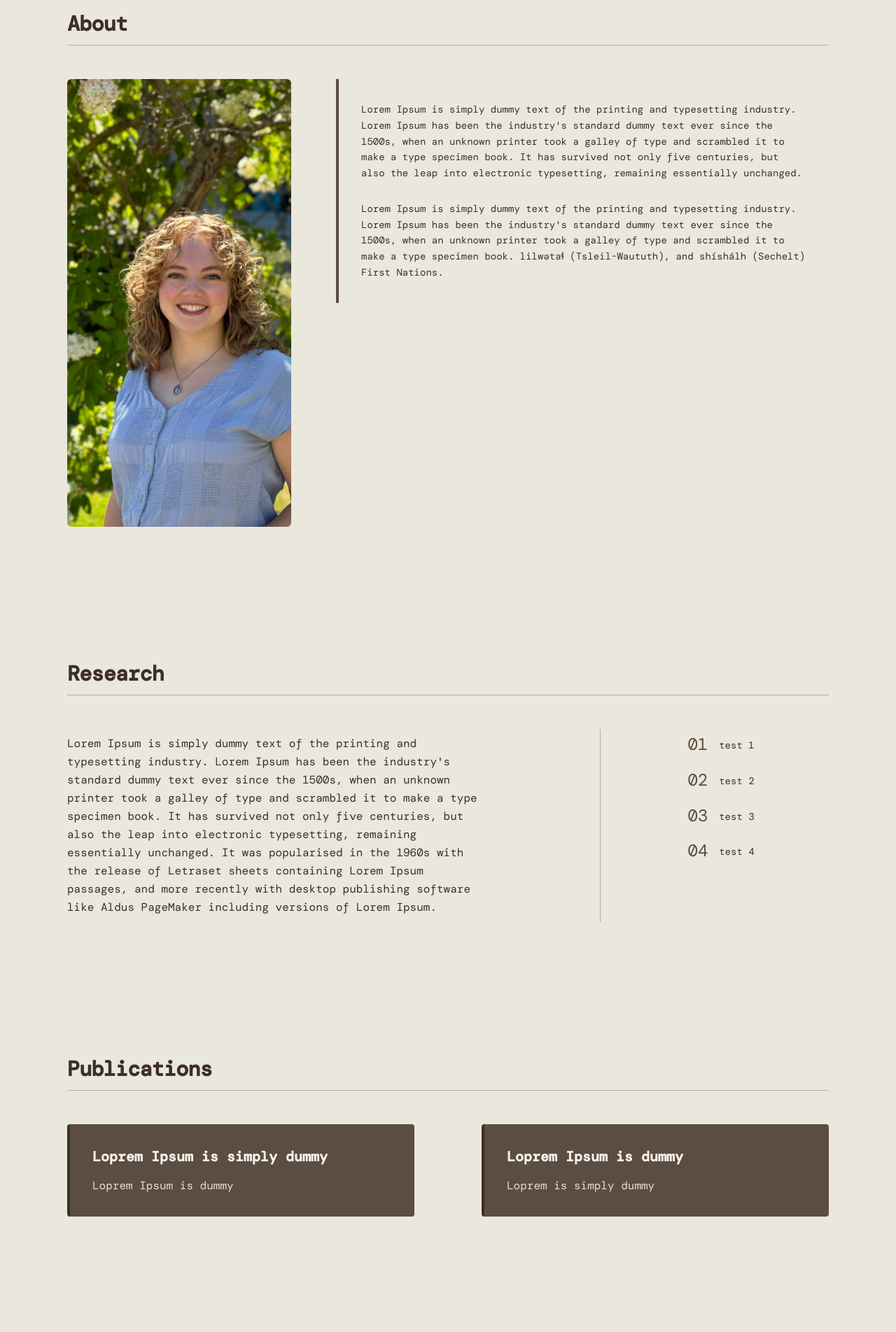
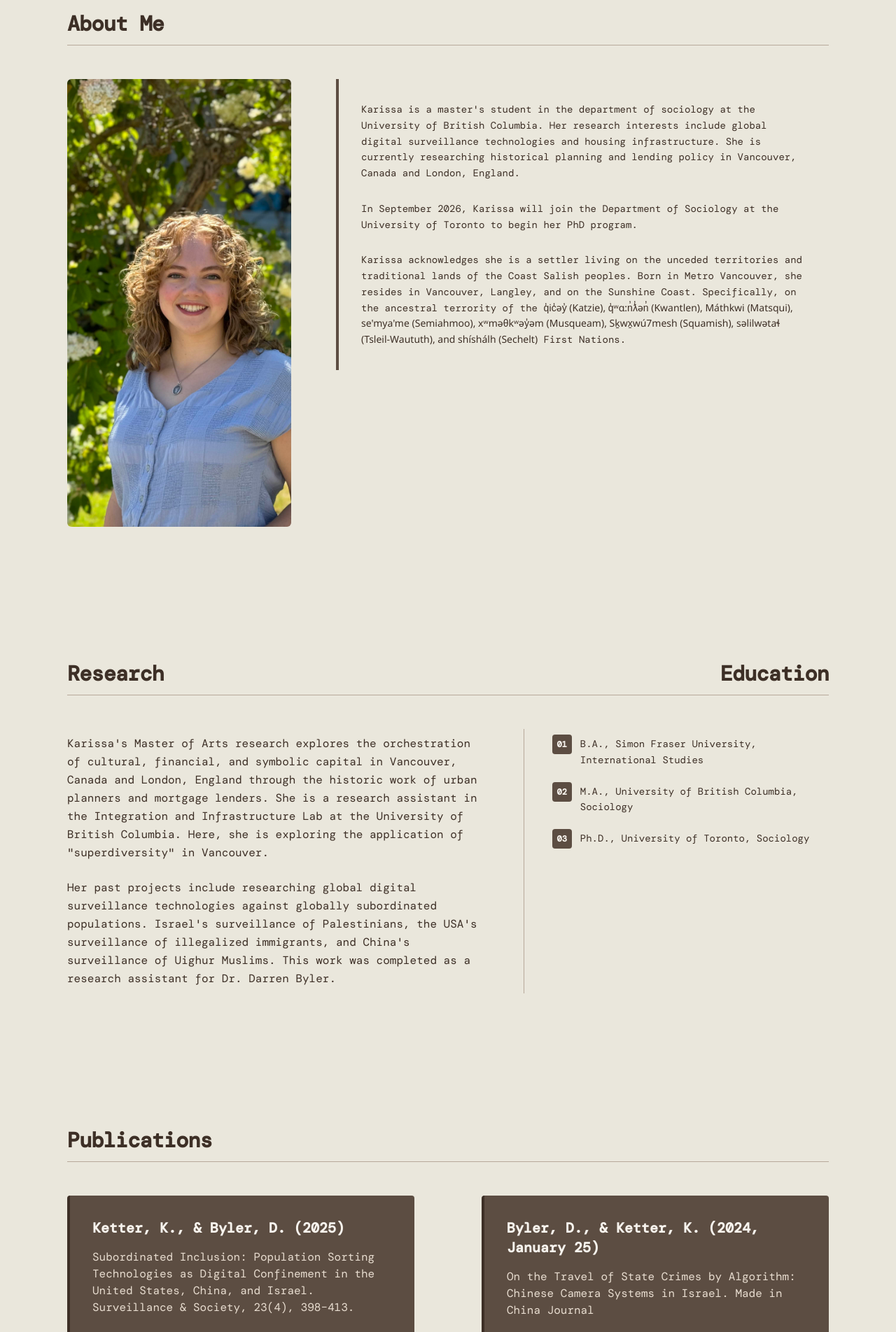
Before and after one commit to karissaketter/ProfessionalAcademic, a Next.js app in the folder academic-site/: page / in a window 1280 px wide. Shown: the part 880-2784 px from the top of the page at 70% size. Built offline with nearby package versions, Linux system fonts and the light colour scheme.

Commit message:
only thing left is to alt font

```diff
--- a/academic-site/app/components/About.tsx
+++ b/academic-site/app/components/About.tsx
@@ -2,6 +2,8 @@
 
 import Image from "next/image";
 import { Colours } from "../Colours";
+
+const altStyle = { fontFamily: "var(--font-noto-sans), sans-serif" };
 
 const About = () => {
   return (
@@ -14,12 +16,11 @@ const About = () => {
 
         <div className="flex flex-col gap-3">
           <h2 className="text-3xl font-semibold tracking-tight" style={{ color: Colours.colour2 }}>
-            About
+            About Me
           </h2>
           <div className="w-full h-px" style={{ backgroundColor: Colours.colour1 }} />
         </div>
 
-        {/* Mobile: image floated right so it doesn't overlap the left border */}
         <div className="block md:hidden">
           <div className="float-right ml-4 mb-4 w-[160px] h-[200px] rounded-md overflow-hidden relative flex-shrink-0">
             <Image
@@ -38,16 +39,25 @@ const About = () => {
             }}
           >
             <p className="mb-4">
-              Lorem Ipsum is simply dummy text of the printing and typesetting industry. Lorem Ipsum has been the industry's standard dummy text ever since the 1500s, when an unknown printer took a galley of type and scrambled it to make a type specimen book.
+              Karissa is a master's student in the department of sociology at the University of British Columbia. Her research interests include global digital surveillance
+              technologies and housing infrastructure. She is currently researching historical planning and lending policy in Vancouver, Canada and London, England.
             </p>
             <p>
-              It has survived not only five centuries, but also the leap into electronic typesetting, remaining essentially unchanged. lilwətaɬ (Tsleil-Waututh), and shíshálh (Sechelt) First Nations.
+              In September 2026, Karissa will join the Department of Sociology at the University of Toronto to begin her PhD program.
+            </p>
+            <br />
+            <p>
+              Karissa acknowledges she is a settler living on the unceded territories and traditional lands of the Coast Salish peoples.
+              Born in Metro Vancouver, she resides in Vancouver, Langley, and on the Sunshine Coast. Specifically, on the ancestral terrority of the{" "}
+              <span style={altStyle}>
+                q̓ic̓əy̓ (Katzie), q̓ʷɑ:n̓ƛ̓ən̓ (Kwantlen), Máthkwi (Matsqui), se'mya'me (Semiahmoo), xʷməθkʷəy̓əm (Musqueam), Sḵwx̱wú7mesh (Squamish), səlilwətaɬ (Tsleil-Waututh), and shíshálh (Sechelt)
+              </span>{" "}
+              First Nations.
             </p>
           </div>
           <div className="clear-both" />
         </div>
 
-        {/* md+: 1/3 image, 2/3 text */}
         <div className="hidden md:grid md:grid-cols-3 gap-16 items-start">
           <div className="relative w-full h-[520px] lg:h-[640px] rounded-md overflow-hidden">
             <Image
@@ -64,10 +74,19 @@ const About = () => {
             style={{ borderLeft: `4px solid ${Colours.colour4}` }}
           >
             <p className="text-sm leading-relaxed" style={{ color: Colours.colour2 }}>
-              Lorem Ipsum is simply dummy text of the printing and typesetting industry. Lorem Ipsum has been the industry's standard dummy text ever since the 1500s, when an unknown printer took a galley of type and scrambled it to make a type specimen book. It has survived not only five centuries, but also the leap into electronic typesetting, remaining essentially unchanged.
+              Karissa is a master's student in the department of sociology at the University of British Columbia. Her research interests include global digital surveillance
+              technologies and housing infrastructure. She is currently researching historical planning and lending policy in Vancouver, Canada and London, England.
             </p>
             <p className="text-sm leading-relaxed" style={{ color: Colours.colour2 }}>
-              Lorem Ipsum is simply dummy text of the printing and typesetting industry. Lorem Ipsum has been the industry's standard dummy text ever since the 1500s, when an unknown printer took a galley of type and scrambled it to make a type specimen book. lilwətaɬ (Tsleil-Waututh), and shíshálh (Sechelt) First Nations.
+              In September 2026, Karissa will join the Department of Sociology at the University of Toronto to begin her PhD program.
+            </p>
+            <p className="text-sm leading-relaxed" style={{ color: Colours.colour2 }}>
+              Karissa acknowledges she is a settler living on the unceded territories and traditional lands of the Coast Salish peoples. Born in Metro Vancouver,
+              she resides in Vancouver, Langley, and on the Sunshine Coast. Specifically, on the ancestral terrority of the{" "}
+              <span style={altStyle}>
+                q̓ic̓əy̓ (Katzie), q̓ʷɑ:n̓ƛ̓ən̓ (Kwantlen), Máthkwi (Matsqui), se'mya'me (Semiahmoo), xʷməθkʷəy̓əm (Musqueam), Sḵwx̱wú7mesh (Squamish), səlilwətaɬ (Tsleil-Waututh), and shíshálh (Sechelt)
+              </span>{" "}
+              First Nations.
             </p>
           </div>
         </div>
--- a/academic-site/app/components/Awards.tsx
+++ b/academic-site/app/components/Awards.tsx
@@ -1,48 +1,124 @@
 "use client";
 
 import Image from "next/image";
+import { useEffect, useRef } from "react";
 import { Colours } from "../Colours";
 
+const awards = [
+  { title: "Sociology Admission Merit Award", provider: "University of Toronto, 2026" },
+  { title: "Doctoral Recruitment Award", provider: "University of Toronto, 2026" },
+  { title: "Kurt and Anne Paulus Memorial Scholarship", provider: "University of British Columbia, 2025" },
+  { title: "Sociology Graduate Scholarship", provider: "University of British Columbia, 2025" },
+  { title: "Patricia Marchak International Research Scholarship in Sociology", provider: "University of British Columbia, 2025" },
+  { title: "Canada Graduate Research Scholarship – Master's", provider: "SSHRC, 2025" },
+  { title: "The British Columbia Graduate Scholarship", provider: "University of British Columbia, 2024" },
+  { title: "Undergraduate Scholars Entrance Scholarship with Distinction", provider: "Simon Fraser University, 2020–2024" },
+];
+
 const Awards = () => {
+  const sectionRef = useRef<HTMLDivElement>(null);
+  const creditsRef = useRef<HTMLDivElement>(null);
+
+  useEffect(() => {
+    const section = sectionRef.current;
+    const credits = creditsRef.current;
+    if (!section || !credits) return;
+
+    const onScroll = () => {
+      const sectionRect = section.getBoundingClientRect();
+      const viewportH = window.innerHeight;
+      const stickyH = viewportH * 0.85; // matches h-[85vh] below
+
+      // How far the user has scrolled into the sticky zone
+      // 0 = section just entered viewport, 1 = section fully scrolled past
+      const scrollableDistance = section.offsetHeight - stickyH;
+      const scrolledIn = Math.max(0, -sectionRect.top);
+      const progress = Math.min(scrolledIn / scrollableDistance, 1);
+      const contentH = credits.scrollHeight;
+      const totalTravel = stickyH + contentH;
+      const translateY = stickyH - progress * totalTravel;
+
+      credits.style.transform = `translateY(${translateY}px)`;
+    };
+
+    window.addEventListener("scroll", onScroll, { passive: true });
+    onScroll();
+    return () => window.removeEventListener("scroll", onScroll);
+  }, []);
+
   return (
     <section
       id="awards"
-      className="relative w-full px-6 md:px-24 py-32"
+      className="w-full"
       style={{ backgroundColor: Colours.background }}
     >
-      <div className="relative max-w-7xl mx-auto h-[180vh]">
 
-        {/* Sticky image */}
-        <div className="sticky top-16 h-[90vh] rounded-md overflow-hidden">
+      <div className="md:hidden px-4 py-16">
+        <div className="max-w-2xl mx-auto space-y-8">
+          <div className="relative w-full h-[250px] rounded-md overflow-hidden">
+            <Image src="/vanImage.jpg" alt="Awards" fill className="object-cover" />
+          </div>
+          <div className="space-y-6">
+            {awards.map((award, i) => (
+              <div key={i}>
+                <h3 className="text-lg font-semibold" style={{ color: Colours.colour2 }}>
+                  {award.title}
+                </h3>
+                <p className="text-sm opacity-70" style={{ color: Colours.colour2 }}>
+                  {award.provider}
+                </p>
+              </div>
+            ))}
+          </div>
+        </div>
+      </div>
+
+
+      <div
+        ref={sectionRef}
+        className="hidden md:block"
+        style={{ height: "350vh" }}
+      >
+        <div className="sticky top-0 w-full h-screen flex items-center justify-center px-6 md:px-24">
+
+          <div className="relative w-full max-w-7xl h-[85vh] rounded-xl overflow-hidden">
             <Image
               src="/vanImage.jpg"
-            alt="Awards background"
+              alt="Awards"
               fill
               className="object-cover"
             />
-        </div>
 
-        {/* Scrolling text */}
-        <div className="relative z-10 max-w-md space-y-12 p-8">
-          {Array.from({ length: 6 }).map((_, i) => (
-            <div key={i}>
+            <div className="absolute top-0 inset-x-0 h-36 bg-gradient-to-b from-black/70 to-transparent z-20 pointer-events-none" />
+            <div className="absolute bottom-0 inset-x-0 h-36 bg-gradient-to-t from-black/70 to-transparent z-20 pointer-events-none" />
+
+            <div
+              ref={creditsRef}
+              className="absolute left-0 z-10 flex flex-col items-start gap-10 px-12 will-change-transform"
+              style={{ top: 0, maxWidth: "50%" }}
+            >
+              {awards.map((award, i) => (
+                <div key={i} className="text-left">
                   <h3
-                className="text-xl font-semibold mb-2 text-white"
-                style={{ textShadow: '0 1px 8px rgba(0,0,0,0.55)' }}
+                    className="text-2xl font-semibold mb-1 text-white"
+                    style={{ textShadow: "0 2px 12px rgba(0,0,0,0.6)" }}
                   >
-                Lorem Ipsum
+                    {award.title}
                   </h3>
                   <p
-                className="text-white/90"
-                style={{ textShadow: '0 1px 6px rgba(0,0,0,0.5)' }}
+                    className="text-white text-sm tracking-wide"
+                    style={{ textShadow: "0 1px 8px rgba(0,0,0,1)" }}
                   >
-                Lorem Ipsum is simply dummy text
+                    {award.provider}
                   </p>
                 </div>
               ))}
             </div>
 
           </div>
+        </div>
+      </div>
+
     </section>
   );
 };
--- a/academic-site/app/components/Contact.tsx
+++ b/academic-site/app/components/Contact.tsx
@@ -19,8 +19,7 @@ const Contact = () => {
         </div>
 
         <div className="grid grid-cols-1 md:grid-cols-3 gap-4 text-sm">
-          <p style={{ color: "#F7F3ED" }}>Email: test@example.com</p>
-          <p style={{ color: "#F7F3ED" }}>Phone: 432423342324</p>
+          <p style={{ color: "#F7F3ED" }}>Email: karissa.ketter@ubc.ca</p>
           <p style={{ color: "#F7F3ED" }}>Vancouver, Canada</p>
         </div>
 
--- a/academic-site/app/components/Publications.tsx
+++ b/academic-site/app/components/Publications.tsx
@@ -5,14 +5,14 @@ import { Colours } from "../Colours";
 
 const publications = [
   {
-    title: "Loprem Ipsum is simply dummy",
-    description: "Loprem Ipsum is dummy",
-    href: "#",
+    title: "Ketter, K., & Byler, D. (2025)",
+    description: "Subordinated Inclusion: Population Sorting Technologies as Digital Confinement in the United States, China, and Israel. Surveillance & Society, 23(4), 398–413. ",
+    href: "https://doi.org/10.24908/ss.v23i4.18233",
   },
   {
-    title: "Loprem Ipsum is dummy",
-    description: "Loprem is simply dummy",
-    href: "#",
+    title: "Byler, D., & Ketter, K. (2024, January 25)",
+    description: "On the Travel of State Crimes by Algorithm: Chinese Camera Systems in Israel. Made in China Journal",
+    href: "https://madeinchinajournal.com/2024/01/25/on-the-travel-of-state-crimes-by-algorithm-chinese-camera-systems-in-israel/",
   },
 ];
 
@@ -34,18 +34,31 @@ const Publications = () => {
 
         <div className="grid grid-cols-1 md:grid-cols-2 gap-24">
           {publications.map((pub) => (
-            <Link key={pub.title} href={pub.href} className="group">
+            <Link key={pub.title} href={pub.href} className="group flex flex-col">
               <div
-                className="h-full p-8 rounded-sm transition-all duration-300 transform group-hover:-translate-y-1 group-hover:shadow-md"
+                className="flex-1 p-8 rounded-sm transition-all duration-300 transform group-hover:-translate-y-1 group-hover:shadow-md flex flex-col gap-4"
                 style={{
-                  backgroundColor: Colours.colour4,  // darkened card bg for contrast
+                  backgroundColor: Colours.colour4,
                   borderLeft: `4px solid ${Colours.colour2}`,
                 }}
               >
-                <h3 className="text-xl font-semibold mb-4" style={{ color: "#F7F3ED" }}>
+                <h3 className="text-xl font-semibold" style={{ color: "#F7F3ED" }}>
                   {pub.title}
                 </h3>
                 <p style={{ color: "#E8DDD0" }}>{pub.description}</p>
+
+                <div
+                  className="flex items-center gap-2 mt-auto text-sm font-medium transition-all duration-300 group-hover:gap-3"
+                  style={{ color: Colours.colour2 }}
+                >
+                  <span>View publication</span>
+                  <span
+                    className="transition-transform duration-300 group-hover:translate-x-1"
+                    aria-hidden="true"
+                  >
+                    →
+                  </span>
+                </div>
               </div>
             </Link>
           ))}
--- a/academic-site/app/components/Research.tsx
+++ b/academic-site/app/components/Research.tsx
@@ -3,10 +3,9 @@
 import { Colours } from "../Colours";
 
 const researchItems = [
-  "test 1",
-  "test 2",
-  "test 3",
-  "test 4",
+  "B.A., Simon Fraser University, International Studies",
+  "M.A., University of British Columbia, Sociology",
+  "Ph.D., University of Toronto, Sociology",
 ];
 
 const Research = () => {
@@ -19,43 +18,68 @@ const Research = () => {
       <div className="max-w-6xl w-full flex flex-col gap-12">
 
         <div className="flex flex-col gap-3">
-          <h2 className="text-3xl font-semibold tracking-tight" style={{ color: Colours.colour2 }}>
-            Research
-          </h2>
+          <div className="flex items-baseline justify-between">
+            <h2
+              className="text-3xl font-semibold tracking-tight"
+              style={{ color: Colours.colour2 }}
+            >
+              Research
+            </h2>
+            <h2
+              className="hidden md:block text-3xl font-semibold tracking-tight"
+              style={{ color: Colours.colour2 }}
+            >
+              Education
+            </h2>
+          </div>
           <div className="w-full h-px" style={{ backgroundColor: Colours.colour1 }} />
         </div>
 
         <div className="flex flex-col md:grid md:grid-cols-5 gap-8 md:gap-0">
 
-          {/* Left: body text */}
-          <div className="md:col-span-3 md:pr-16 py-2">
+          <div
+            className="md:col-span-3 md:pr-12 md:border-r py-2"
+            style={{ borderColor: Colours.colour1 }}
+          >
             <p className="text-base leading-relaxed" style={{ color: Colours.colour2 }}>
-              Lorem Ipsum is simply dummy text of the printing and typesetting industry.
-              Lorem Ipsum has been the industry's standard dummy text ever since the 1500s, when an unknown
-              printer took a galley of type and scrambled it to make a type specimen book. It has survived not only five centuries,
-              but also the leap into electronic typesetting, remaining essentially unchanged. It was popularised in the 1960s with the release of
-              Letraset sheets containing Lorem Ipsum passages, and more recently with desktop publishing software like Aldus PageMaker including
-              versions of Lorem Ipsum.
+              Karissa's Master of Arts research explores the orchestration of cultural, financial,
+              and symbolic capital in Vancouver, Canada and London, England through the historic
+              work of urban planners and mortgage lenders. She is a research assistant in the
+              Integration and Infrastructure Lab at the University of British Columbia. Here, she
+              is exploring the application of "superdiversity" in Vancouver.
+            </p>
+            <br />
+            <p className="text-base leading-relaxed" style={{ color: Colours.colour2 }}>
+              Her past projects include researching global digital surveillance technologies against
+              globally subordinated populations. Israel's surveillance of Palestinians, the USA's
+              surveillance of illegalized immigrants, and China's surveillance of Uighur Muslims.
+              This work was completed as a research assistant for Dr. Darren Byler.
             </p>
           </div>
 
-          {/* Divider — vertical on md+, horizontal on mobile */}
-          <div className="hidden md:flex justify-center">
-            <div className="w-px h-full" style={{ backgroundColor: Colours.colour1 }} />
-          </div>
-          <div className="block md:hidden w-full h-px" style={{ backgroundColor: Colours.colour1 }} />
-
-          {/* Right: numbered list — on mobile sits just right of divider */}
-          <div className="md:col-span-1 md:pl-4 py-2 flex flex-col gap-6">
+          <div className="md:col-span-2 md:pl-10 py-2 flex flex-col gap-5">
+            <div className="block md:hidden w-full h-px" style={{ backgroundColor: Colours.colour1 }} />
+            <h2
+              className="md:hidden text-3xl font-semibold tracking-tight"
+              style={{ color: Colours.colour2 }}
+            >
+              Education
+            </h2>
             {researchItems.map((item, i) => (
-              <div key={i} className="flex items-start gap-4">
+              <div key={i} className="flex gap-3">
                 <span
-                  className="text-2xl font-light leading-none mt-0.5 tabular-nums"
-                  style={{ color: Colours.colour4 }}
+                  className="flex-shrink-0 w-7 h-7 rounded-sm flex items-center justify-center text-xs font-semibold tabular-nums"
+                  style={{
+                    backgroundColor: Colours.colour4,
+                    color: "#F7F3ED",
+                  }}
                 >
-                  {String(i + 1).padStart(2, '0')}
+                  {String(i + 1).padStart(2, "0")}
                 </span>
-                <p className="text-sm leading-relaxed pt-1" style={{ color: Colours.colour2 }}>
+                <p
+                  className="text-sm leading-relaxed pt-0.5"
+                  style={{ color: Colours.colour2 }}
+                >
                   {item}
                 </p>
               </div>
--- a/academic-site/app/components/hero.tsx
+++ b/academic-site/app/components/hero.tsx
@@ -37,7 +37,7 @@ const Hero = () => {
               color: "#E8DDD0",
             }}
           >
-            Urban Sociology · MA Research
+           MA student, urban sociology
           </span>
 
           <h1
@@ -64,7 +64,7 @@ const Hero = () => {
               color: "#E8DDD0",
             }}
           >
-            MA student, urban sociologist
+            University of British Columbia
           </p>
         </div>
       </div>
```
Also changed, not shown: academic-site/app/layout.tsx (+9 -1 lines), academic-site/todo.txt. Lines whose indentation alone changed are shown as unchanged.
